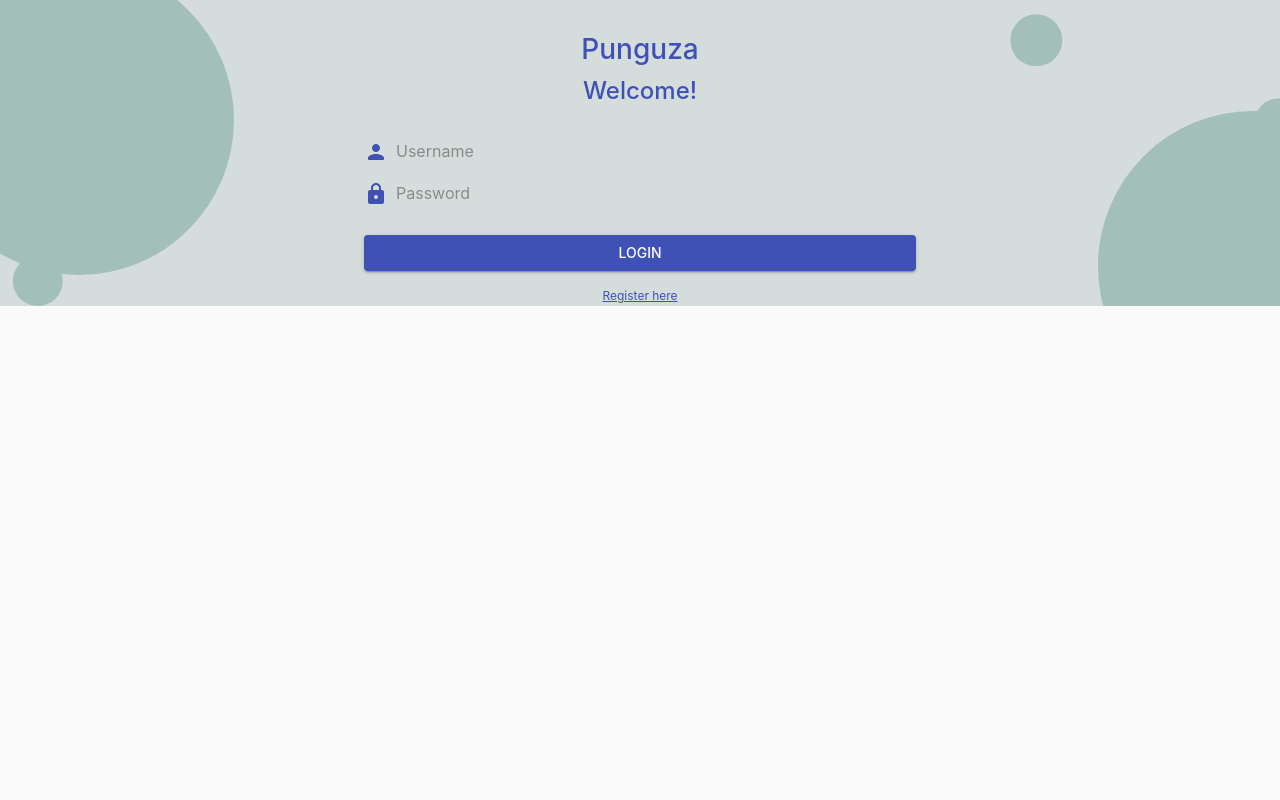
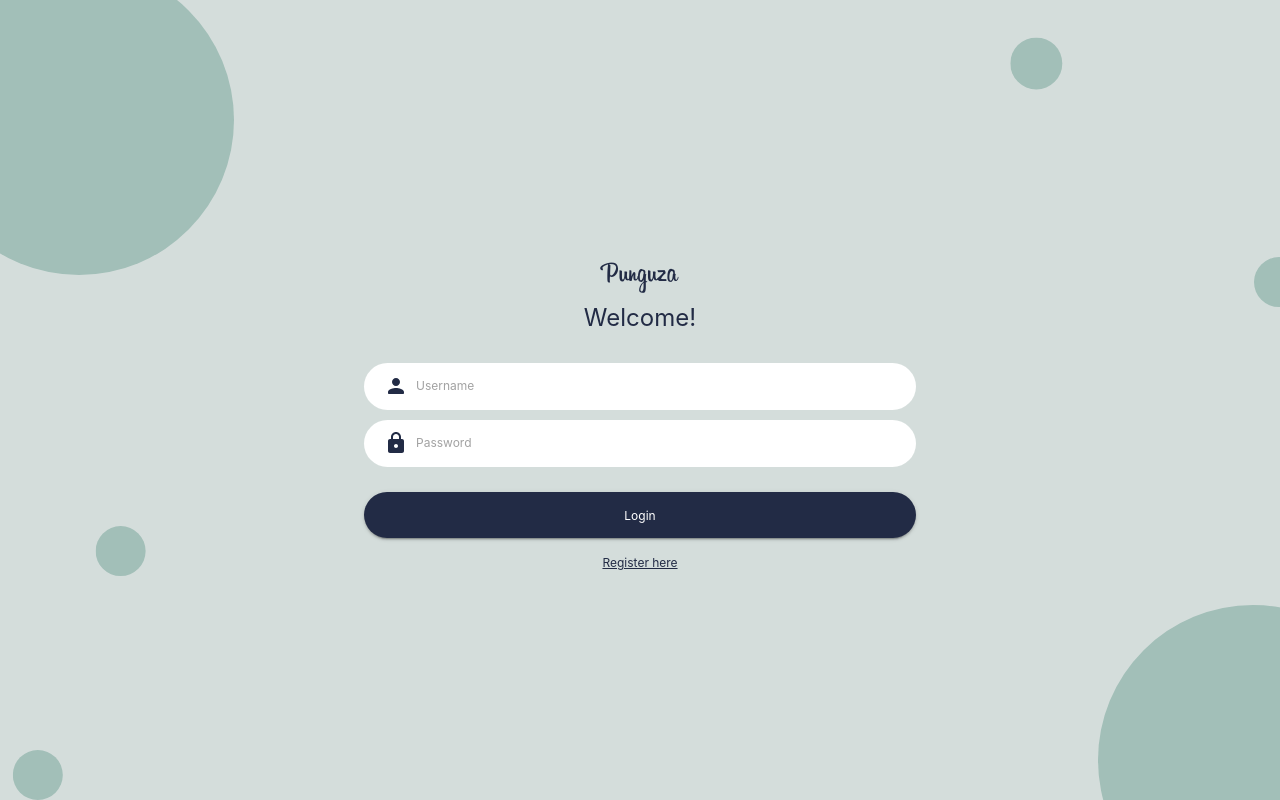
Before and after one commit to KENJIFAM/punguza, a React (Create React App) app in the folder client/: page /login in a window 1280 px wide. Built offline with nearby package versions, Linux system fonts and the light colour scheme.

Commit message:
override components styling

```diff
--- a/client/src/assets/styles/theme.ts
+++ b/client/src/assets/styles/theme.ts
@@ -1,55 +1,143 @@
-import { createMuiTheme } from '@material-ui/core/styles';
-import { indigo } from '@material-ui/core/colors';
+import './billabong/index.scss';
+import { createMuiTheme, lighten, darken } from '@material-ui/core/styles';
+import { PaletteColor } from '@material-ui/core/styles/createPalette';
+
+const fontFamily = `-apple-system, BlinkMacSystemFont, 'Segoe UI', 'Roboto', 'Oxygen', 'Ubuntu', 'Cantarell', 'Fira Sans', 'Droid Sans', 'Helvetica Neue', sans-serif`;
+
+const dark: PaletteColor = {
+  main: '#222b45',
+  light: lighten('#222b45', 0.2),
+  dark: darken('#222b45', 0.2),
+  contrastText: '#fff',
+};
+
+const green: PaletteColor = {
+  main: '#a2bfb8',
+  light: '#d4dddb',
+  dark: darken('#a2bfb8', 0.2),
+  contrastText: '#000',
+};
+
+const red: PaletteColor = {
+  main: '#f18787',
+  light: lighten('#f18787', 0.2),
+  dark: darken('#f18787', 0.2),
+  contrastText: '#fff',
+};
+
+const yellow: PaletteColor = {
+  main: '#e0c87b',
+  light: lighten('#e0c87b', 0.2),
+  dark: darken('#e0c87b', 0.2),
+  contrastText: '#000',
+};
 
 const theme = createMuiTheme({
   overrides: {
     MuiCssBaseline: {
       '@global': {
+        html: {
+          overscrollBehaviorY: 'contain',
+          boxSizing: 'border-box',
+          height: '100%',
+          width: '100%',
+        },
         body: {
+          fontFamily,
           margin: 0,
-          fontFamily: `-apple-system, BlinkMacSystemFont, 'Segoe UI', 'Roboto', 'Oxygen', 'Ubuntu',
-            'Cantarell', 'Fira Sans', 'Droid Sans', 'Helvetica Neue', sans-serif`,
           '-webkit-font-smoothing': 'antialiased',
           '-moz-osx-font-smoothing': 'grayscale',
           fontSize: 16,
-          backgroundColor: '#fafafa',
+          overscrollBehaviorY: 'contain',
+          padding: 0,
+          height: '100%',
+          width: '100%',
+          touchAction: 'manipulation',
         },
         '*': {
           boxSizing: 'border-box',
         },
+        '#root': {
+          width: '100%',
+          height: '100%',
+        },
+        a: {
+          color: 'inherit',
+          textDecoration: 'none',
+        },
+      },
+    },
+    MuiButton: {
+      root: {
+        textTransform: 'none',
+        borderRadius: 30,
+        fontSize: 12,
+        fontWeight: 400,
+        height: 46,
+      },
+    },
+    MuiTab: {
+      root: {
+        textTransform: 'none',
+        fontSize: 12,
+        letterSpacing: 0.41,
+        fontWeight: 700,
+      },
+      textColorPrimary: {
+        color: dark.main,
+      },
+    },
+    MuiTabs: {
+      indicator: {
+        height: 3,
+        borderTopLeftRadius: 3,
+        borderTopRightRadius: 3,
+      },
+    },
+    MuiTextField: {
+      root: {
+        backgroundColor: '#fff',
+        padding: '10px 20px',
+        borderRadius: 30,
+      },
+    },
+    MuiInput: {
+      input: {
+        fontSize: 12,
       },
     },
   },
   palette: {
-    primary: indigo,
+    primary: dark,
+    secondary: green,
+    error: red,
+    // warning: yellow
   },
   typography: {
-    fontFamily: `-apple-system, BlinkMacSystemFont, 'Segoe UI', 'Roboto', 'Oxygen', 'Ubuntu',
-      'Cantarell', 'Fira Sans', 'Droid Sans', 'Helvetica Neue', sans-serif`,
-    h1: {
-      fontWeight: 400,
-      fontSize: '2.5rem',
-    },
-    h2: {
-      fontWeight: 400,
-      fontSize: '2.25rem',
-    },
-    h3: {
-      fontWeight: 500,
-      fontSize: '2rem',
-    },
+    fontFamily,
+    // h1: {
+    //   fontWeight: 400,
+    //   fontSize: '2.5rem',
+    // },
+    // h2: {
+    //   fontWeight: 400,
+    //   fontSize: '2.25rem',
+    // },
+    // h3: {
+    //   fontWeight: 500,
+    //   fontSize: '2rem',
+    // },
     h4: {
-      fontWeight: 500,
       fontSize: '1.75rem',
     },
-    h5: {
-      fontWeight: 500,
-      fontSize: '1.5rem',
-    },
-    h6: {
-      fontWeight: 600,
-      fontSize: '1.25rem',
-    },
+    // h5: {
+    //   fontWeight: 500,
+    //   fontSize: '1.5rem',
+    // },
+    // h6: {
+    //   fontWeight: 600,
+    //   fontSize: '1.25rem',
+    // },
   },
 });
 console.log(theme);
```
